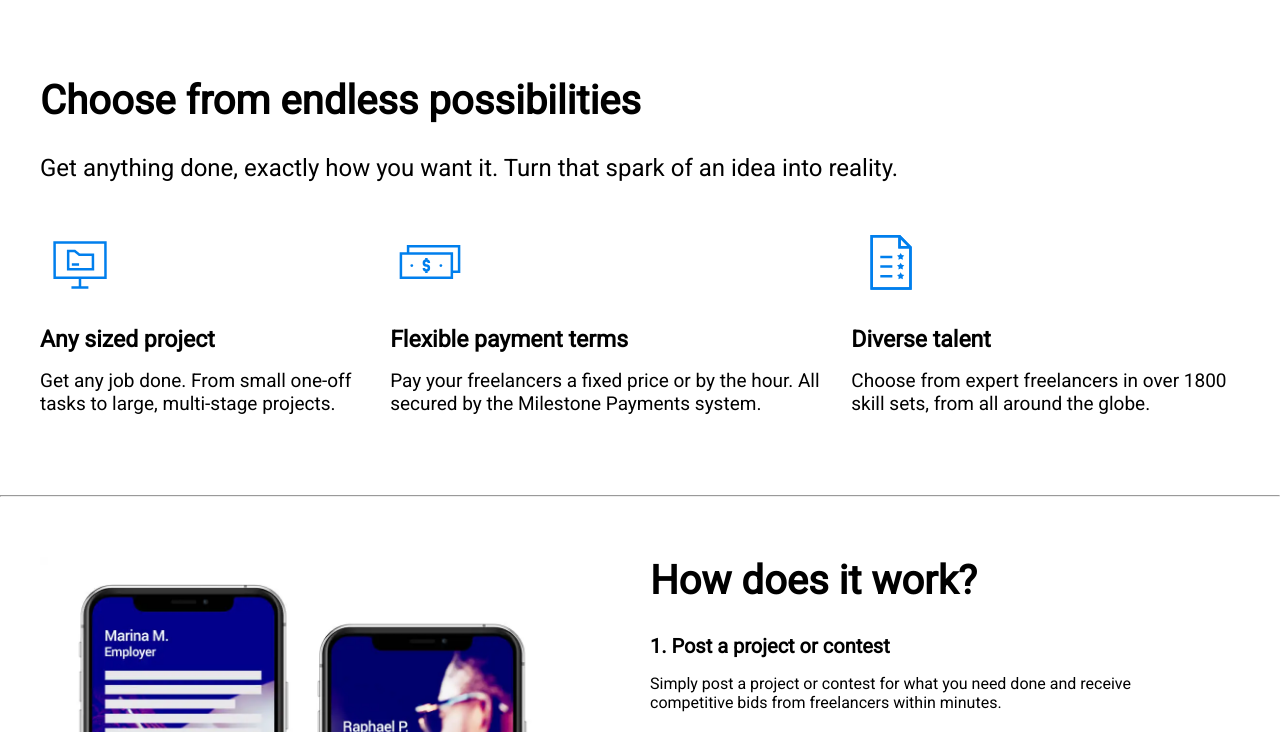
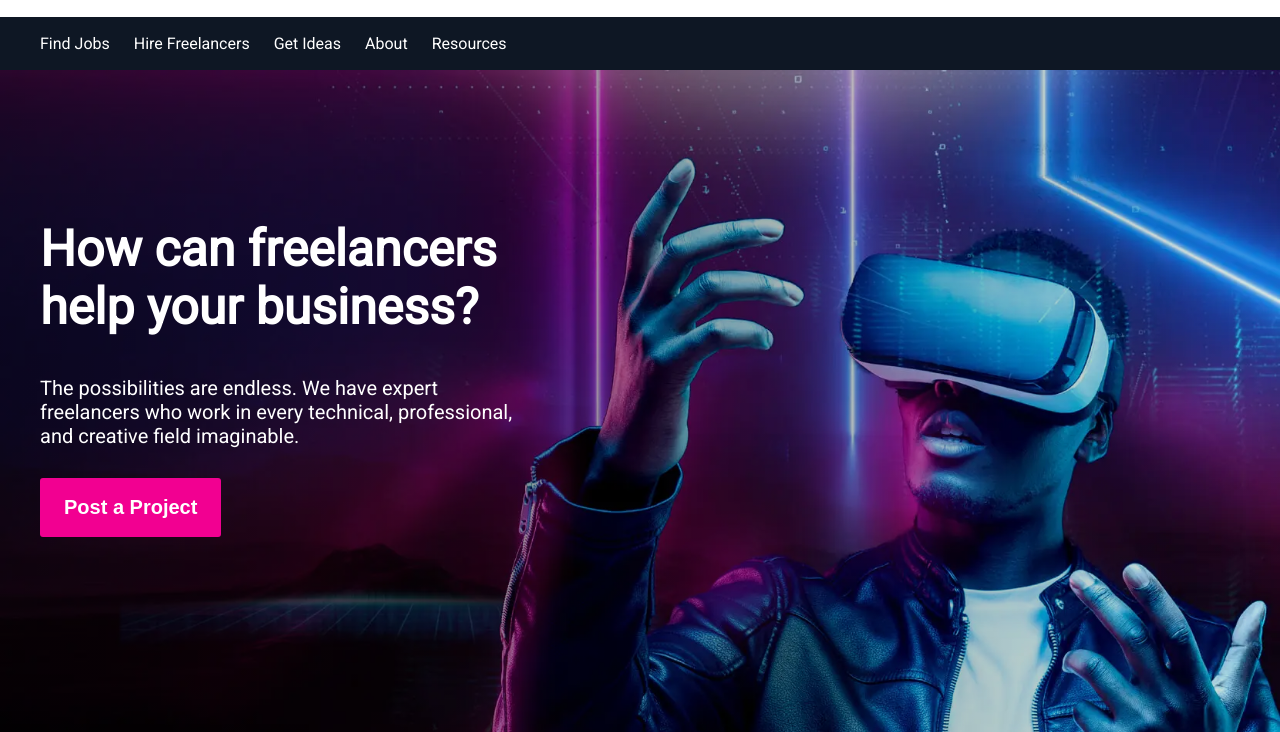
Before and after one commit to prexapatel123/learncss, a plain HTML site: page freelancer.html in a window 1280 px wide. Shown: the part 68-800 px from the top of the page. Drawn offline with Linux system fonts and the light colour scheme.

Commit message:
freelancer

```diff
--- a/css/freelancer.css
+++ b/css/freelancer.css
@@ -12,7 +12,7 @@ body {
     width: 1200px;
     margin: 0 auto;
 }
-
+/*************************************************/
 header {
     margin: 20px 0;
 }
@@ -59,8 +59,9 @@ header {
     text-decoration: none;
     color: black;
 }
+
 .head-right ul li a:hover,
-.head-left ul li a:hover{
+.head-left ul li a:hover {
     color: royalblue;
 }
 
@@ -73,47 +74,70 @@ header {
     font-weight: bold;
     font-size: 14px;
 }
-.head-right button:hover{
+
+.head-right button:hover {
     background-color: #80034e;
 }
-
-
-
-
-.login {
-    display: flex;
-    width: 50%;
-    gap: 0 20px;
+/*********************************************/
+.top-hero {
+    background-color: #0e1724;
+    width: 100%;
 }
 
-.login button {
-    padding: 9px 10px;
-    font-weight: bold;
-    font-size: 14px;
-    border: none;
-    border-radius: 3px;
-    background-color: #f20091;
-    color: white;
+.top-hero ul {
+    list-style-type: none;
+    display: flex;
+
 }
 
-.login a {
+.top-hero ul li a {
+    display: inline-block;
+    color: white;
+    margin-right: 24px;
     text-decoration: none;
-    width: 186px;
-    text-align: right;
+    padding: 17px 0;
 }
 
-.menu {
-    height: 50px;
-    display: flex;
-    flex-wrap: wrap;
-    align-content: center;
-    gap: 0 30px;
+.bottom-hero {
+    width: 100%;
+    height: 85vh;
+    background: url(../image/freelancer-desktop.jpeg);
+    background-size: cover;
+    position: relative;
 }
+.bottom-hero::before{
+    content: '';
+    background: linear-gradient(to right,rgba(0,0,0,0.6),rgba(0,0,0,0.1));
+    position: absolute;
+    inset: 0;
+}
+.left-hero{
+    width: 40%;
+    color: white;
+    z-index: 9;
+    position: relative;
+    padding-top: 150px;
+}
+.left-hero h1{
+    font-size: 50px;
 
-.menu a {
-    text-decoration: none;
-    font-size: 15px;
 }
+.left-hero p{
+    margin-top: 40px;
+    font-size: 20px;
+
+}
+.bottom-hero button{
+    background-color: #f20091;
+    border: none;
+    color: white;
+    padding: 18px 24px;
+    font-weight: bold;
+    font-size: 20px;
+    border-radius: 3px;
+    margin-top: 30px;
+}
+/**********************************************/
 
 #posibilities {
     margin: 80px 0;
@@ -152,6 +176,7 @@ header {
     width: 520px;
     height: 520px;
 }
+/**************************************************/
 
 #work .container {
     display: flex;
@@ -185,15 +210,15 @@ header {
     color: white;
     padding: 10px 26px;
 }
+/***************************************************/
 
-#control .container {
-    display: flex;
-}
 
 #control {
     margin: 60px 0;
 }
-
+#control .container {
+    display: flex;
+}
 .inner-data {
     display: flex;
 }
@@ -225,7 +250,7 @@ header {
 .mobile p {
     font-size: 20px;
 }
-
+/*****************************************************/
 #secure .container {
     display: flex;
 }
@@ -261,7 +286,7 @@ header {
 .secure {
     padding-right: 30px;
 }
-
+/***************************************************/
 #design {
     margin: 60px 0;
 }
@@ -298,7 +323,7 @@ header {
     display: flex;
     justify-content: center;
 }
-
+/****************************************************/
 #help {
     background-color: rgb(31, 40, 54);
     color: white;
@@ -325,7 +350,7 @@ header {
     font-size: 22px;
     padding-bottom: 50px;
 }
-
+/**********************************************************/
 #footer {
     background-color: rgb(22, 30, 44);
     padding-bottom: 40px;
--- a/freelancer.html
+++ b/freelancer.html
@@ -40,16 +40,39 @@
                 </ul>
                 <button>Post a Project</button>
             </div>
-            <!-- <div class="menu">
-                    <a href="#">Find Jobs</a>
-                    <a href="#">Hire Freelancers</a>
-                    <a href="#">Get Ideas</a>
-                    <a href="#">About</a>
-                    <a href="#">Resources</a>
-                </div> -->
         </div>
     </header>
+
+
+
     <main>
+        <section id="hero">
+
+            <div class="top-hero">
+                <div class="container">
+                    <ul>
+                        <li><a href="#">Find Jobs</a></li>
+                        <li><a href="#">Hire Freelancers</a></li>
+                        <li><a href="#">Get Ideas</a></li>
+                        <li><a href="#">About</a></li>
+                        <li><a href="#">Resources</a></li>
+                    </ul>
+                </div>
+            </div>
+
+            <div class="bottom-hero">
+                <div class="container">
+                    <div class="left-hero">
+
+                        <h1>How can freelancers help your business?</h1>
+                        <p>The possibilities are endless. We have expert freelancers who work in every technical,
+                            professional, and creative field imaginable.</p>
+                        <button>Post a Project</button>
+                    </div>
+                </div>
+
+            </div>
+        </section>
         <section id="posibilities">
             <div class="container">
                 <div class="main-title">
```
Also changed, not shown: image/freelancer-desktop.jpeg (added).
